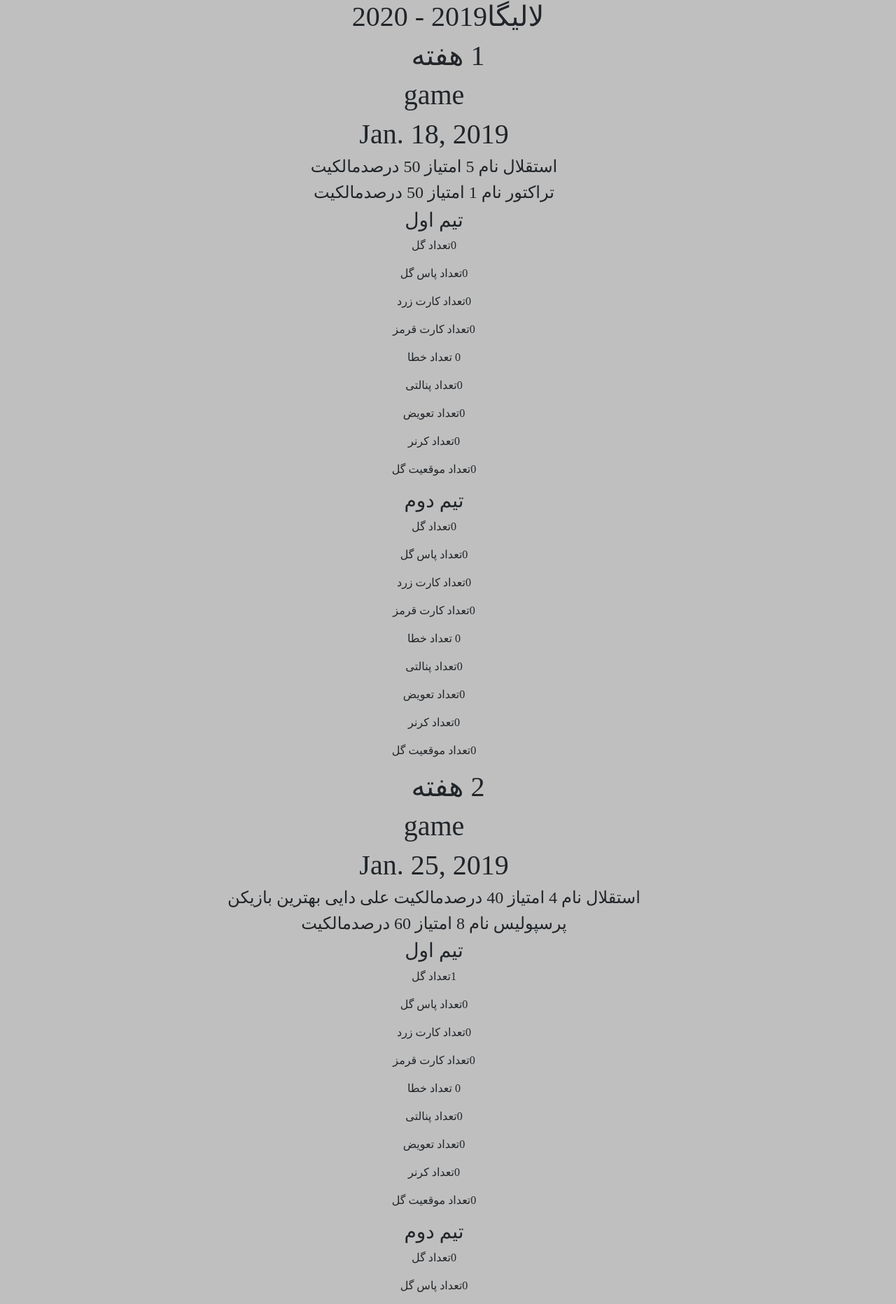
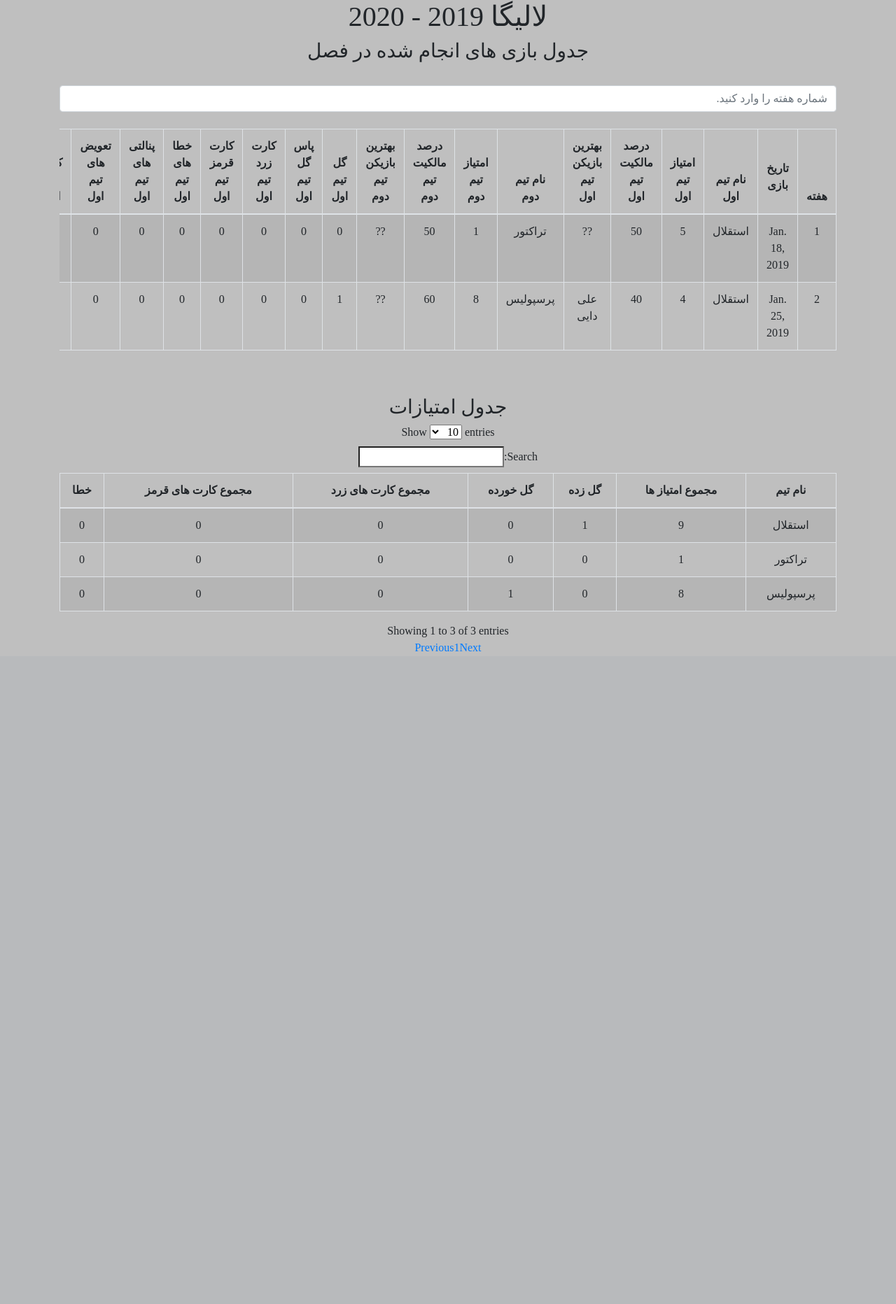
Before and after one commit to mahsirat-atiye/SportsPortalProjectAPI, a Django app: page /3/football/league_detail in a window 1280 px wide. Shown: the part 56-1920 px from the top of the page at 70% size. After the commit the page ends 987 px from the top, so only its background shows below. Run offline with Django 3.2, Linux system fonts and the light colour scheme; data comes from the database, SQL or seed files in the repository; some libraries are stand-ins or nearby versions.

Commit message:
تکیمیل صفحه لی' football

```diff
--- a/sport/templates/sport/basketball/basketball_league_deatail.html
+++ b/sport/templates/sport/basketball/basketball_league_deatail.html
@@ -199,9 +199,9 @@
             {% endifequal %}
         {% endfor %}
                 </td>
-            {{ tsc|get_item:"team_total_score" }}
+
                 <td>
-
+                    {{ tsc|get_item:"team_total_score" }}
                 </td>
                 <td>
                     {{ tsc|get_item:"sumation_of_details"|get_item:"total_3PT" }}
--- a/sport/templates/sport/football/football_league_detail.html
+++ b/sport/templates/sport/football/football_league_detail.html
@@ -1,82 +1,239 @@
 {% extends 'base.html' %}
-{% block title %} جزئیات لیگ فوتبال {% endblock %}
+{% block title %} جزئیات لیگ  {% endblock %}
+
 
 {% block content %}
     <head>
         <meta charset="UTF-8">
-    <title>Football league detail</title>
+        <title>football league detail</title>
+
+        <style>
+            th {
+                word-break: keep-all;
+                word-wrap: normal;
+                width: max-content;
+                height: 10px;
+            }
+        </style>
+
+        <script>
+            function myFunction() {
+                var input, filter, table, tr, td, i, txtValue;
+                input = document.getElementById("myInput");
+                filter = input.value.toUpperCase();
+                table = document.getElementById("myTable");
+                tr = table.getElementsByTagName("tr");
+                for (i = 0; i < tr.length; i++) {
+                    td = tr[i].getElementsByTagName("td")[0];
+                    if (td) {
+                        txtValue = td.textContent || td.innerText;
+                        if (txtValue.toUpperCase().indexOf(filter) > -1) {
+                            tr[i].style.display = "";
+                        } else {
+                            tr[i].style.display = "none";
+                        }
+                    }
+                }
+            }
+        </script>
+
     </head>
     <body>
     {% load custom_tags %}
-<h1>{{ league.name }}{{ league.year }} - {{ league.year|add:1 }}</h1>
+    <h1>{{ league.name }} {{ league.year }} - {{ league.year|add:1 }}</h1>
+    <div class="container">
+        <h3>جدول بازی های انجام شده در فصل</h3>
+        <br>
+        <input class="form-control" type="text" id="myInput" onkeyup="myFunction()"
+               placeholder="شماره هفته را وارد کنید.">
+        <br>
+
+
+        <div class="table-responsive">
+            <table class="table table-bordered table-striped" id="myTable">
+                <thead>
+                <tr>
+                    <th>هفته</th>
+                    <th><p>تاریخ بازی</p></th>
+                    <th>نام تیم اول</th>
+                    <th>امتیاز تیم اول</th>
+
+
+                    <th>درصد مالکیت تیم اول</th>
+                    <th>بهترین بازیکن تیم اول</th>
+
+                    <th>نام تیم دوم</th>
+
+                    <th>امتیاز  تیم دوم</th>
+
+                    <th>درصد مالکیت تیم دوم</th>
+                    <th>بهترین بازیکن تیم دوم</th>
+
+
+                    <th>گل تیم اول</th>
+                    <th>پاس گل تیم اول</th>
+                    <th>کارت زرد تیم اول</th>
+                    <th>کارت قرمز تیم اول</th>
+                    <th>خطا های تیم اول</th>
+                    <th>پنالتی های تیم اول</th>
+                    <th>تعویض های تیم اول</th>
+                    <th>کرنر تیم اول</th>
+                    <th>موقغیت گل تیم اول</th>
+
+                    <th>گل تیم دوم</th>
+                    <th>پاس گل تیم دوم</th>
+                    <th>کارت زرد تیم دوم</th>
+                    <th>کارت قرمز تیم دوم</th>
+                    <th>خطا های تیم دوم</th>
+                    <th>پنالتی های تیم دوم</th>
+                    <th>تعویض های تیم دوم</th>
+                    <th>کرنر تیم دوم</th>
+                    <th>موقغیت گل تیم دوم</th>
+
+
+                </tr>
+                </thead>
+                <tbody>
                 {% for dgw in details_of_games_separated_by_weeks %}
+                    {% with forloop.counter as outer_counter %}
+                        {% if dgw %}
 
-    <h1>{{ forloop.counter }} هفته</h1>
-    {% if dgw %}
-        <ul>
+
+
+                            <tr>
+
                                 {% for dg in dgw %}
+                                    <td>{{ outer_counter }}</td>
                                     {% for key, value in dg.items %}
                                         {% ifequal key "game" %}
-                        <h1>game</h1>
-                        <h1>{{ value.date }}</h1>
+
+                                            <td>{{ value.date }}</td>
                                         {% endifequal %}
                                         {% ifequal key "teams" %}
                                             {% for t in value %}
-                            <h4>
-                                {{ t.team.name }}  نام
-                                {{ t.team_score }}   امتیاز
-                                {{ t.property_percent }}  درصدمالکیت
-                                {% if  t.best_player %}
-                                    {{ t.best_player }}  بهترین بازیکن
-                                {% endif %}
-                            </h4>
+
+
+                                                <td>{% if t.team.name %}{{ t.team.name }} {% else %}?? {% endif %} </td>
+                                                <td>{% if t.team_score %}{{ t.team_score }} {% else %}
+                                                    ?? {% endif %} </td>
+
+
+                                                <td>{% if t.property_percent %}{{ t.property_percent }} {% else %}
+                                                    ?? {% endif %} </td>
+                                                <td>{% if t.best_player %}{{ t.best_player }} {% else %}
+                                                    ?? {% endif %} </td>
+
                                             {% endfor %}
                                         {% endifequal %}
                                     {% endfor %}
-                <h3>تیم اول</h3>
-                <p>{{ dg|get_item:"first_team_details"|get_item:"total_G" }}تعداد گل </p>
-                <p>{{ dg|get_item:"first_team_details"|get_item:"total_PG" }}تعداد پاس گل </p>
-                <p>{{ dg|get_item:"first_team_details"|get_item:"total_YC" }}تعداد کارت زرد </p>
-                <p>{{ dg|get_item:"first_team_details"|get_item:"total_RC" }}تعداد کارت قرمز </p>
-                <p>{{ dg|get_item:"first_team_details"|get_item:"total_E" }} تعداد خطا </p>
-                <p>{{ dg|get_item:"first_team_details"|get_item:"total_P" }}تعداد پنالتی </p>
-                <p>{{ dg|get_item:"first_team_details"|get_item:"total_CH" }}تعداد تعویض </p>
-                <p>{{ dg|get_item:"first_team_details"|get_item:"total_CO" }}تعداد کرنر </p>
-                <p>{{ dg|get_item:"first_team_details"|get_item:"total_SG" }}تعداد موقعیت گل </p>
 
-                <h3>تیم دوم</h3>
-                <p>{{ dg|get_item:"second_team_details"|get_item:"total_G" }}تعداد گل </p>
-                <p>{{ dg|get_item:"second_team_details"|get_item:"total_PG" }}تعداد پاس گل </p>
-                <p>{{ dg|get_item:"second_team_details"|get_item:"total_YC" }}تعداد کارت زرد </p>
-                <p>{{ dg|get_item:"second_team_details"|get_item:"total_RC" }}تعداد کارت قرمز </p>
-                <p>{{ dg|get_item:"second_team_details"|get_item:"total_E" }} تعداد خطا </p>
-                <p>{{ dg|get_item:"second_team_details"|get_item:"total_P" }}تعداد پنالتی </p>
-                <p>{{ dg|get_item:"second_team_details"|get_item:"total_CH" }}تعداد تعویض </p>
-                <p>{{ dg|get_item:"second_team_details"|get_item:"total_CO" }}تعداد کرنر </p>
-                <p>{{ dg|get_item:"second_team_details"|get_item:"total_SG" }}تعداد موقعیت گل </p>
+                                    <td>{{ dg|get_item:"first_team_details"|get_item:"total_G" }}
+                                    </td>
+                                    <td>{{ dg|get_item:"first_team_details"|get_item:"total_PG" }}
+                                    </td>
+
+                                    <td>{{ dg|get_item:"first_team_details"|get_item:"total_YC" }}</td>
+                                    <td>{{ dg|get_item:"first_team_details"|get_item:"total_RC" }} </td>
+                                    <td>{{ dg|get_item:"first_team_details"|get_item:"total_E" }}</td>
+                                    <td>{{ dg|get_item:"first_team_details"|get_item:"total_P" }} </td>
+                                    <td>{{ dg|get_item:"first_team_details"|get_item:"total_CH" }}</td>
+                                    <td>{{ dg|get_item:"first_team_details"|get_item:"total_CO" }} </td>
+                                    <td>{{ dg|get_item:"first_team_details"|get_item:"total_SG" }}</td>
+
+
+
+                                    <td>{{ dg|get_item:"second_team_details"|get_item:"total_G" }}</td>
+                                    <td>{{ dg|get_item:"second_team_details"|get_item:"total_PG" }}
+                                    </td>
+
+                                    <td>{{ dg|get_item:"second_team_details"|get_item:"total_YC" }}</td>
+                                    <td>{{ dg|get_item:"second_team_details"|get_item:"total_RC" }} </td>
+
+                                    <td>{{ dg|get_item:"second_team_details"|get_item:"total_E" }}</td>
+                                    <td>{{ dg|get_item:"second_team_details"|get_item:"total_P" }} </td>
+
+                                    <td>{{ dg|get_item:"second_team_details"|get_item:"total_CH" }}</td>
+                                     <td>{{ dg|get_item:"second_team_details"|get_item:"total_CO" }}</td>
+                                     <td>{{ dg|get_item:"second_team_details"|get_item:"total_SG" }}</td>
 
 
                                 {% endfor %}
 
-        </ul>
-    {% else %}
-        بازی در این هفته وجود ندارد
+                            </tr>
+
                         {% endif %}
+                    {% endwith %}
+
                 {% endfor %}
-<h1>jadval emtiazat</h1>
+                </tbody>
+            </table>
+        </div>
+    </div>
+
+   <br>
+    <br>
+    <div class="container">
+            <h3>جدول امتیازات</h3>
+        <table id="example"
+               class="table table-striped table-inverse table-bordered table-hover" cellspacing="0"
+               width="100%">
+            <thead>
+            <tr>
+                <th>نام تیم</th>
+                <th>مجموع امتیاز ها</th>
+                <th>گل زده</th>
+                <th> گل خورده</th>
+
+                <th> مجموع کارت های زرد</th>
+                <th> مجموع کارت های قرمز</th>
+
+                 <th> خطا</th>
+            </tr>
+            </thead>
+            <tbody>
             {% for tsc in teams_score_card %}
+            <tr>
+                <td>
                     {% for key, value in tsc.items %}
             {% ifequal key 'team' %}
-            <h1> {{ value.name }} </h1>
+                 {{ value.name }}
             {% endifequal %}
         {% endfor %}
+                </td>
 
-    <p>{{ tsc|get_item:"team_total_score" }}</p>
-    <p>{{ tsc|get_item:"sumation_of_details"|get_item:"total_G" }}</p>
-    sumation_of_opponent_details
-    <p>{{ tsc|get_item:"sumation_of_opponent_details"|get_item:"total_G" }}</p>
-<h1>hkguigo</h1>
+                <td>
+                    {{ tsc|get_item:"team_total_score" }}
+                </td>
+                <td>
+                    {{ tsc|get_item:"sumation_of_details"|get_item:"total_G" }}
+                </td>
+                <td>
+                    {{ tsc|get_item:"sumation_of_opponent_details"|get_item:"total_G" }}
+                </td>
+
+                <td>
+                    {{ tsc|get_item:"sumation_of_details"|get_item:"total_YC" }}
+                </td>
+                <td>
+                    {{ tsc|get_item:"sumation_of_details"|get_item:"total_RC" }}
+                </td>
+                <td>
+                    {{ tsc|get_item:"sumation_of_details"|get_item:"total_E" }}
+                </td>
+
+            </tr>
             {% endfor %}
+            </tbody>
+        </table>
+    </div>
+    <script src="https://cdnjs.cloudflare.com/ajax/libs/jquery/3.1.1/jquery.min.js"></script>
+    <script src="https://cdnjs.cloudflare.com/ajax/libs/datatables/1.10.12/js/jquery.dataTables.min.js"></script>
+    <script src="https://cdnjs.cloudflare.com/ajax/libs/datatables/1.10.13/js/dataTables.bootstrap4.min.js"></script>
+    <script type="text/javascript">
+        $(document).ready(function () {
+            $('#example').DataTable();
+        });
+    </script>
 
     </body>
 {% endblock %}
```
Also changed, not shown: README.txt. Lines whose indentation alone changed are shown as unchanged.
